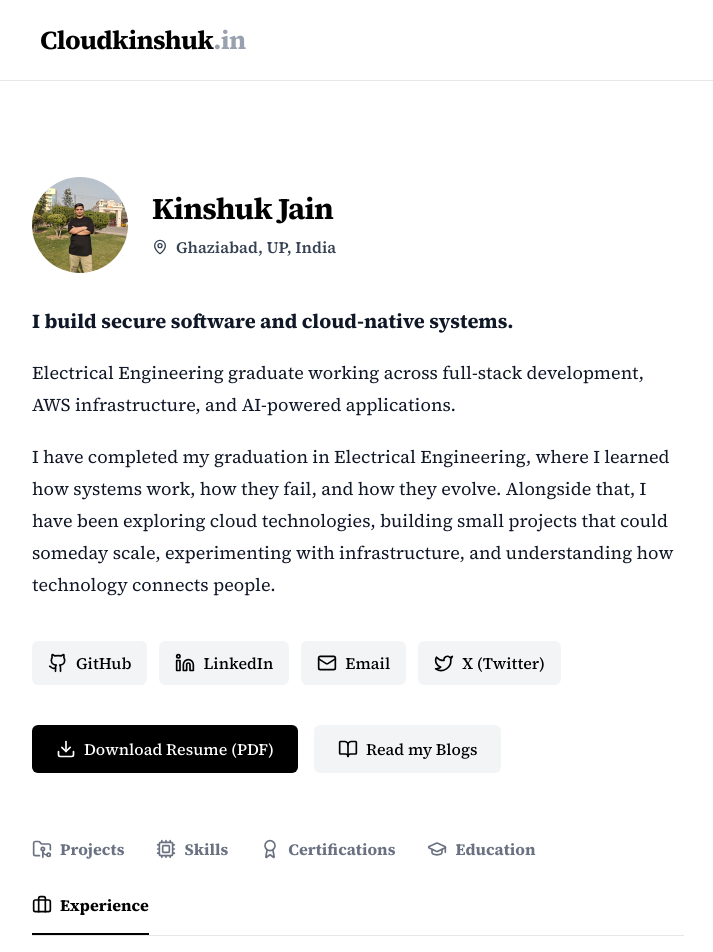
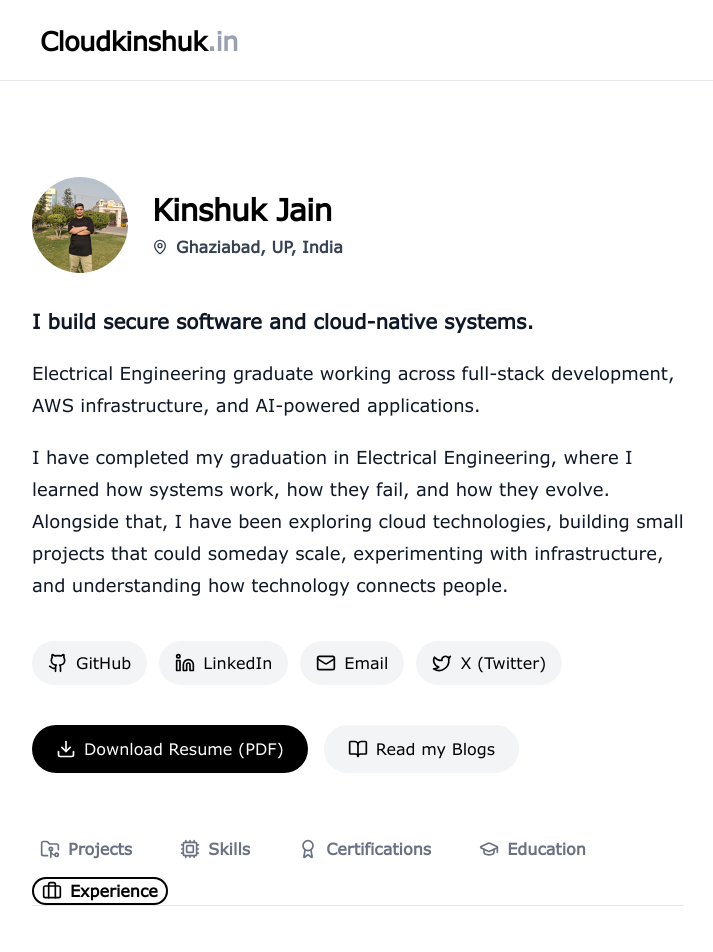
Before and after one commit to kinshukjainn/cloudkinshuk, a Next.js app: page / in a window 1280 px wide. Shown: the top 952 px of the page, without its empty margins (282-995 px from the left). Built offline with nearby package versions, Linux system fonts and the light colour scheme; a web font is replaced by a local one.

Commit message:
Update button styles to use rounded-full for consistency across components

```diff
--- a/app/(blogs-md)/blogs/[[...slug]]/page.tsx
+++ b/app/(blogs-md)/blogs/[[...slug]]/page.tsx
@@ -311,7 +311,7 @@ export default async function DocPage({ params }: Props) {
         <nav className="mb-10">
           <Link
             href="/blogs"
-            className="group inline-flex items-center gap-2 px-3 py-2 bg-blue-800 rounded-full text-[13px] text-white font-medium transition-colors hover:text-white focus-visible:outline-none font-sans focus-visible:ring-1 focus-visible:ring-[#d0a869] focus-visible:ring-offset-4 focus-visible:ring-offset-[#0d0d0c]"
+            className="group inline-flex items-center gap-2 px-3 py-2 bg-blue-800 rounded-full text-[13px] text-white font-medium transition-colors hover:text-white focus-visible:outline-none  focus-visible:ring-1 focus-visible:ring-[#d0a869] focus-visible:ring-offset-4 focus-visible:ring-offset-[#0d0d0c]"
           >
             <IoArrowBack
               className="h-4 w-4 transition-transform duration-200 group-hover:-translate-x-0.5"
--- a/app/globals.css
+++ b/app/globals.css
@@ -150,15 +150,7 @@
 
 body {
   background-color: white;
-  font-family: var(--font-source-serif), serif;
-}
-
-.h-font {
-  font-family: var(--font-varela-round), sans-serif;
-}
-
-.blog-font {
-  font-family: var(--font-source-serif), serif;
+  font-family: var(--font-verdana), serif;
 }
 
 .monofont {
--- a/app/page.tsx
+++ b/app/page.tsx
@@ -222,7 +222,7 @@ function ExperiencePanel() {
       </p>
 
       <Link
-        className="inline-flex items-center gap-2 bg-black text-white px-5 py-2.5 rounded-md text-base font-medium"
+        className="inline-flex items-center gap-2 bg-black text-white px-5 py-2.5 rounded-full text-base font-medium"
         href="/blogs/upptcl-exp"
       >
         <BookOpen className="h-5 w-5" />
@@ -275,7 +275,7 @@ function ProjectsPanel() {
                 href={project.links.live}
                 target="_blank"
                 rel="noopener noreferrer"
-                className="inline-flex items-center gap-2 bg-black text-white px-5 py-2.5 rounded-md text-base font-medium"
+                className="inline-flex items-center gap-2 bg-black text-white px-5 py-2.5 rounded-full text-base font-medium"
               >
                 <ExternalLink className="h-5 w-5" />
                 View Live Site
@@ -286,7 +286,7 @@ function ProjectsPanel() {
                 href={project.links.repo}
                 target="_blank"
                 rel="noopener noreferrer"
-                className="inline-flex items-center gap-2 bg-gray-200 text-black px-5 py-2.5 rounded-md text-base font-medium"
+                className="inline-flex items-center gap-2 bg-gray-200 text-black px-5 py-2.5 rounded-full text-base font-medium"
               >
                 <Code2 className="h-5 w-5" />
                 Source Code
@@ -343,7 +343,7 @@ function CertificationsPanel() {
               href={cert.verifyUrl}
               target="_blank"
               rel="noopener noreferrer"
-              className="inline-flex items-center gap-2 bg-gray-200 text-black px-5 py-2.5 rounded-md text-base font-medium"
+              className="inline-flex items-center gap-2 bg-gray-200 text-black px-5 py-2.5 rounded-full text-base font-medium"
             >
               Verify Credential
             </a>
@@ -377,7 +377,7 @@ function EducationPanel() {
         download
         target="_blank"
         rel="noopener noreferrer"
-        className="inline-flex items-center gap-2 bg-black text-white px-5 py-2.5 rounded-md text-base font-medium"
+        className="inline-flex items-center gap-2 bg-black text-white px-5 py-2.5 rounded-full text-base font-medium"
       >
         <Download className="h-5 w-5" />
         Download Transcript (PDF)
@@ -440,7 +440,7 @@ export default function Home() {
                   href={s.url}
                   target="_blank"
                   rel="noopener noreferrer"
-                  className="inline-flex items-center gap-2 bg-gray-100 text-black px-4 py-2.5 rounded-md text-base font-medium hover:bg-gray-200 transition-none"
+                  className="inline-flex items-center gap-2 bg-gray-100 text-black px-4 py-2.5 rounded-full text-base font-medium hover:bg-gray-200 transition-none"
                 >
                   <Icon className="h-5 w-5" />
                   {SOCIAL_LABEL[s.platform] ?? s.platform}
@@ -453,14 +453,14 @@ export default function Home() {
           <div className="flex flex-wrap items-center gap-4">
             <Link
               href="/myresumekinshuk.pdf"
-              className="inline-flex items-center gap-2 bg-black text-white px-6 py-3 rounded-md text-base font-medium"
+              className="inline-flex items-center gap-2 bg-black text-white px-6 py-3 rounded-full text-base font-medium"
             >
               <Download className="h-5 w-5" />
               Download Resume (PDF)
             </Link>
             <Link
               href="/blogs"
-              className="inline-flex items-center gap-2 bg-gray-100 text-black px-6 py-3 rounded-md text-base font-medium"
+              className="inline-flex items-center gap-2 bg-gray-100 text-black px-6 py-3 rounded-full text-base font-medium"
             >
               <BookOpen className="h-5 w-5" />
               Read my Blogs
@@ -486,9 +486,9 @@ export default function Home() {
                 aria-controls={`panel-${t.id}`}
                 id={`tab-${t.id}`}
                 onClick={() => setTab(t.id)}
-                className={`flex items-center gap-2 pb-4 text-base font-bold transition-none ${
+                className={`flex items-center gap-2 px-2 text-base font-bold transition-none ${
                   active
-                    ? "text-black border-b-2 border-black"
+                    ? "text-black border-2 border-black rounded-full "
                     : "text-gray-500 hover:text-black"
                 }`}
               >
```
